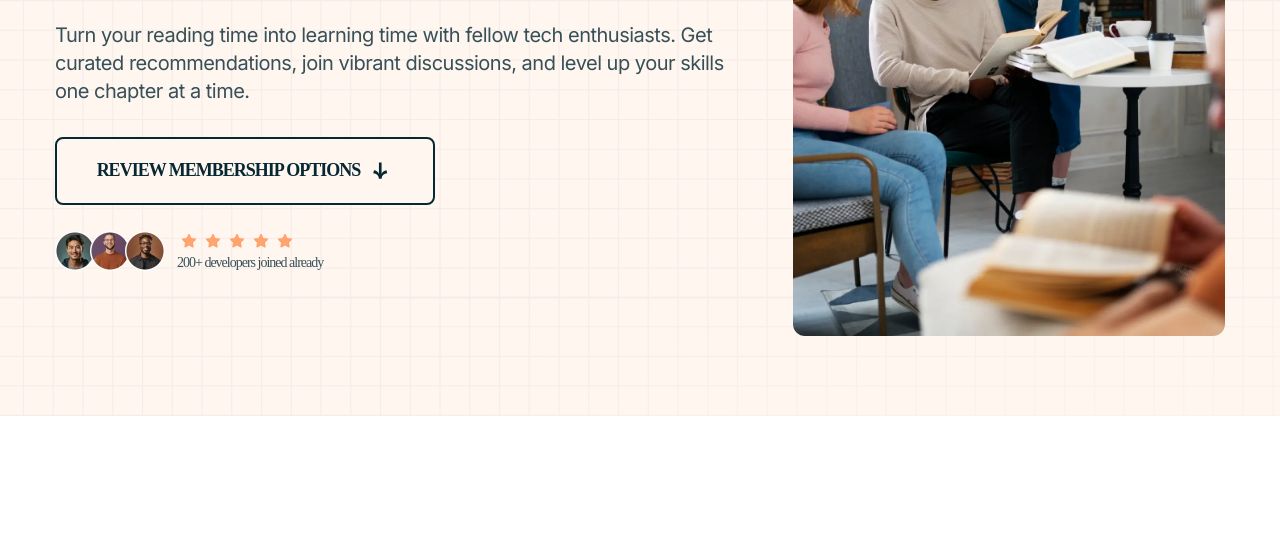
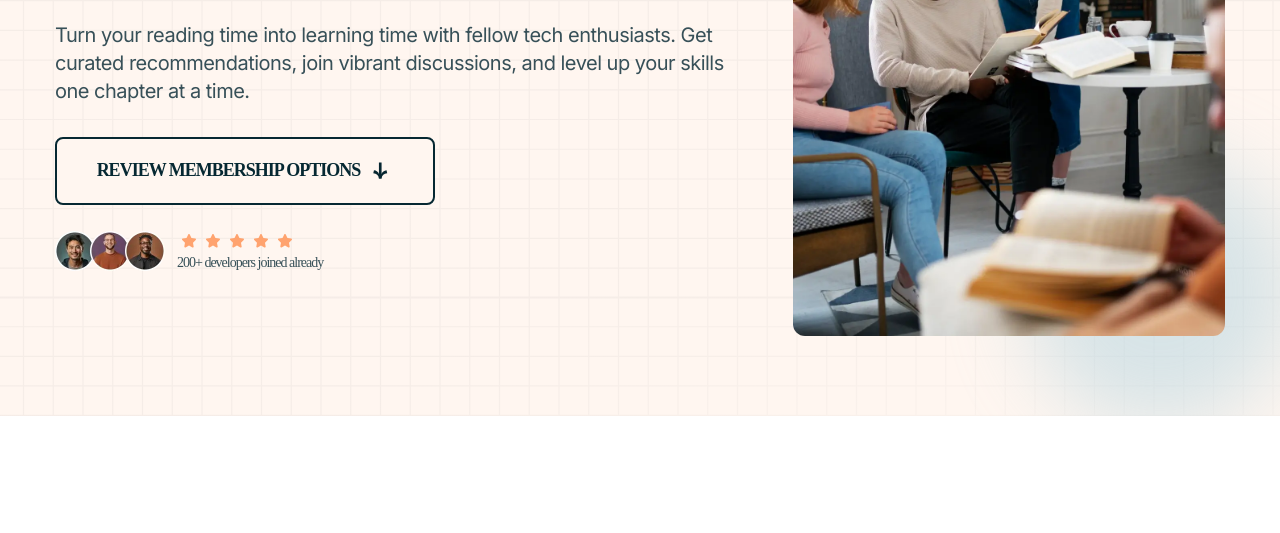
Before and after one commit to MattPahuta/tech-book-club, a plain HTML site: page index.html in a window 1280 px wide. Shown: the part 267-800 px from the top of the page. Drawn offline with Linux system fonts and the light colour scheme; a web font is replaced by a local one.

Commit message:
Add decorative glow elements and styles

```diff
--- a/css/style.css
+++ b/css/style.css
@@ -230,7 +230,10 @@ Date: March 2025
   }
 
   /* featured images */
+  /* ToDo: move with Header/Hero styles??? */
   .img-club {
+    position: relative;
+    z-index: 100;
     object-fit: cover;
     border-radius: var(--radius-8);
   }
@@ -409,6 +412,11 @@ Date: March 2025
     background-color: var(--clr-light-salmon-50);
     background-image: url('../images/pattern-light-bg.svg');
     background-repeat: no-repeat;
+    overflow: hidden;
+
+    @media (width > 45rem) {
+      background-repeat: repeat;
+    }
   }
 
   .hero {
@@ -430,6 +438,16 @@ Date: March 2025
     .hero__content .stars-container svg {
       height: 24px;
       width: 24px;
+    }
+
+    .hero__image {
+      position: relative;
+    }
+
+    .hero__image .decorative-glow {
+      position: absolute;
+      right: -35%;
+      bottom: -35%;
     }
   }
 
@@ -518,7 +536,6 @@ Date: March 2025
   .site-footer {
     color: var(--clr-neutral-000);
 
-
     .footer-inner {
       padding-block: var(--spacing-300);
       border-top: 1px solid var(--clr-neutral-700);
@@ -529,7 +546,6 @@ Date: March 2025
       flex-direction: column;
       align-items: center;
       gap: var(--spacing-200);
-
     }
 
     p {
@@ -609,7 +625,7 @@ Date: March 2025
     border-radius: var(--radius-8);
 
     &[data-featured='true'] {
-      position: relative;
+      /* position: relative; */
       background-color: var(--clr-neutral-100);
       overflow: hidden;
       background-image: url('../images/pattern-glow.svg');
--- a/index.html
+++ b/index.html
@@ -154,6 +154,7 @@
               </div>
             </div>
           </div>
+          <div class="hero__image">
             <picture>
               <source
                 srcset="./images/image-hero-desktop.webp"
@@ -166,6 +167,8 @@
                 alt=""
                 class="img-club" />
             </picture>
+            <img class="decorative-glow" src="./images/pattern-glow.svg" alt="">
+          </div>
         </div>
       </div>
     </header>
```
Lines whose indentation alone changed are shown as unchanged.
